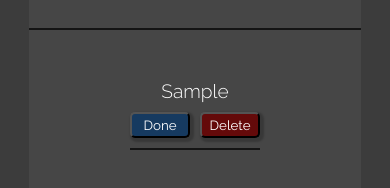
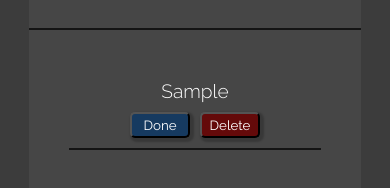
Before and after one commit to JorgeGReyes018/React-Task-List, a React (Create React App) app: page / in a window 390 px wide. Both pictures are taken after typing "Sample" into the empty fields and a click on the button "Add Task". Shown: the part 408-596 px from the top of the page. Built offline with nearby package versions, Linux system fonts and the light colour scheme.

Commit message:
fixing media sizing

```diff
--- a/src/components/list/list.css
+++ b/src/components/list/list.css
@@ -13,5 +13,13 @@
   display: flex;
   flex-direction: column;
   margin: auto;
+  min-width: 330px;
   padding: 0;
 }
+@media only screen and (max-width: 720px) {
+  .task-list {
+    min-width: 100px;
+    width: 90%;
+    margin: auto;
+  }
+}
--- a/src/components/task/task.css
+++ b/src/components/task/task.css
@@ -13,6 +13,8 @@
   color: white;
   padding-bottom: 10px;
   margin-right: 20px;
+  overflow: hidden;
+  text-overflow: ellipsis;
 }
 .taskBtns {
   display: flex;
@@ -47,7 +49,7 @@
   .task {
     display: flex;
     flex-direction: column;
-    width: 100%;
+    max-width: 300px;
   }
   .taskItem {
     text-align: center;
@@ -59,7 +61,16 @@
 }
 @media only screen and (max-width: 720px) {
   .task {
-    margin: 0;
+    margin: 0 auto;
     padding: 10px 0;
+    width: 90%;
   }
 }
+@media only screen and (max-width: 280px) {
+  .task {
+    margin: 0 auto;
+    padding: 10px 0;
+    max-width: 200px;
+    width: 90%;
+  }
+}
```
